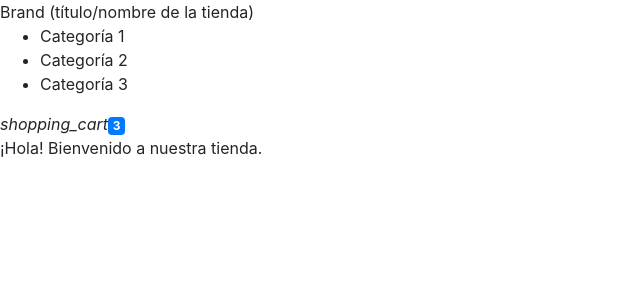
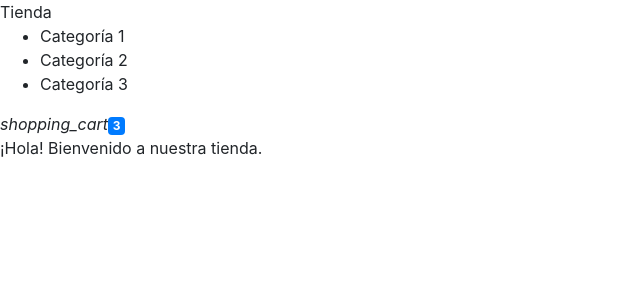
Before and after one commit to iUkra/react_js_coder, a React app: page / in a window 1280 px wide. Shown: the top 300 px of the page, without its empty margins (0-640 px from the left). Built offline with nearby package versions, Linux system fonts and the light colour scheme; a small style sheet from the web is missing; the HTML template or start-up script is replaced by a standard one.

Commit message:
Update NavBar.js

```diff
--- a/src/components/NavBar.js
+++ b/src/components/NavBar.js
@@ -4,7 +4,7 @@
 const NavBar = () => {
   return (
     <nav>
-      <div>Brand (título/nombre de la tienda)</div>
+      <div>Tienda</div>
       <ul>
         <li>Categoría 1</li>
         <li>Categoría 2</li>
```
